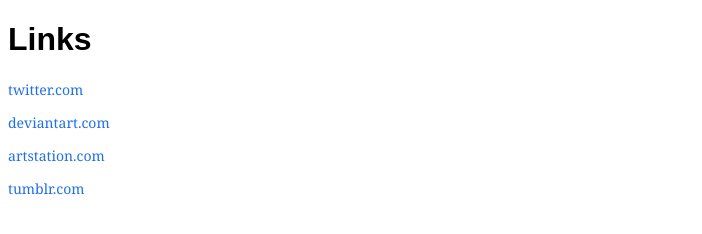
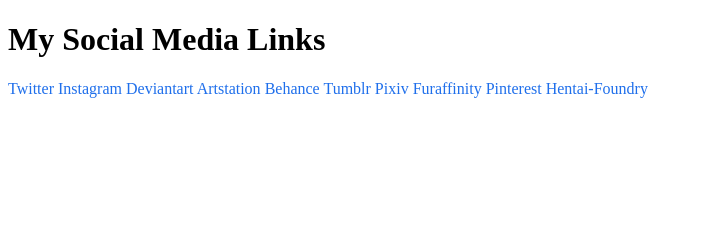
Before and after one commit to PalmWaltz/palmwaltz.github.io, a plain HTML site: page index.html in a window 1280 px wide. Shown: the whole page, without its empty margins (0-702 px from the left). Drawn offline with Linux system fonts and the light colour scheme.

Commit message:
Update index.html
adding more links

```diff
--- a/index.html
+++ b/index.html
@@ -6,17 +6,32 @@
   <link rel="stylesheet" type="text/css" href="/css/main.css">
   <meta name="viewport" content="width=device-width, initial-scale=1">
   <meta name="description" content="the list of my social links in one place">
-  <style>
-    body {background-color:#ffffff;background-repeat:no-repeat;background-position:top left;background-attachment:fixed;}
-    h1{font-family:Arial, sans-serif;color:#000000;background-color:#ffffff;}
-    p {font-family:Georgia, serif;font-size:14px;font-style:normal;font-weight:normal;color:#000000;background-color:#ffffff;}\
-  </style>
-  </head>
+</head>
   <body>
-    <h1>Links</h1>
-    <p><a href="https://twitter.com/PalmWaltz">twitter.com</a></p>
-    <p><a href="https://www.deviantart.com/PalmWaltz">deviantart.com</a></p>
-    <p><a href="https://www.artstation.com/PalmWaltz">artstation.com</a></p>
-    <p><a href="https://www.tumblr.com/PalmWaltz">tumblr.com</a></p>
+    <div class="main">
+      <h1>My Social Media Links</h1>
+      <nav>
+        <a href="https://twitter.com/PalmWaltz" target="_blank">Twitter</a>
+
+          <a href="https://www.instagram.com/palmwaltz/" target="_blank">Instagram</a>
+
+          <a href="https://www.deviantart.com/palmwaltz" target="_blank">Deviantart</a>
+
+          <a href="https://www.artstation.com/palmwaltz" target="_blank">Artstation</a>
+
+          <a href="https://www.behance.net/palmwaltz" target="_blank">Behance</a>
+
+          <a href="https://palmwaltz.tumblr.com/" target="_blank">Tumblr</a>
+
+          <a href="https://www.pixiv.net/en/users/75055799" target="_blank">Pixiv</a>
+
+          <a href="https://www.furaffinity.net/user/palmwaltz/" target="_blank">Furaffinity</a>
+
+          <a href="https://www.pinterest.com/PalmWaltz/_saved/" target="_blank">Pinterest</a>
+
+          <a href="https://www.hentai-foundry.com/user/PalmWaltz/profile" target="_blank">Hentai-Foundry</a>
+      </nav>
+    </div>
+
   </body>
 </html>
```
